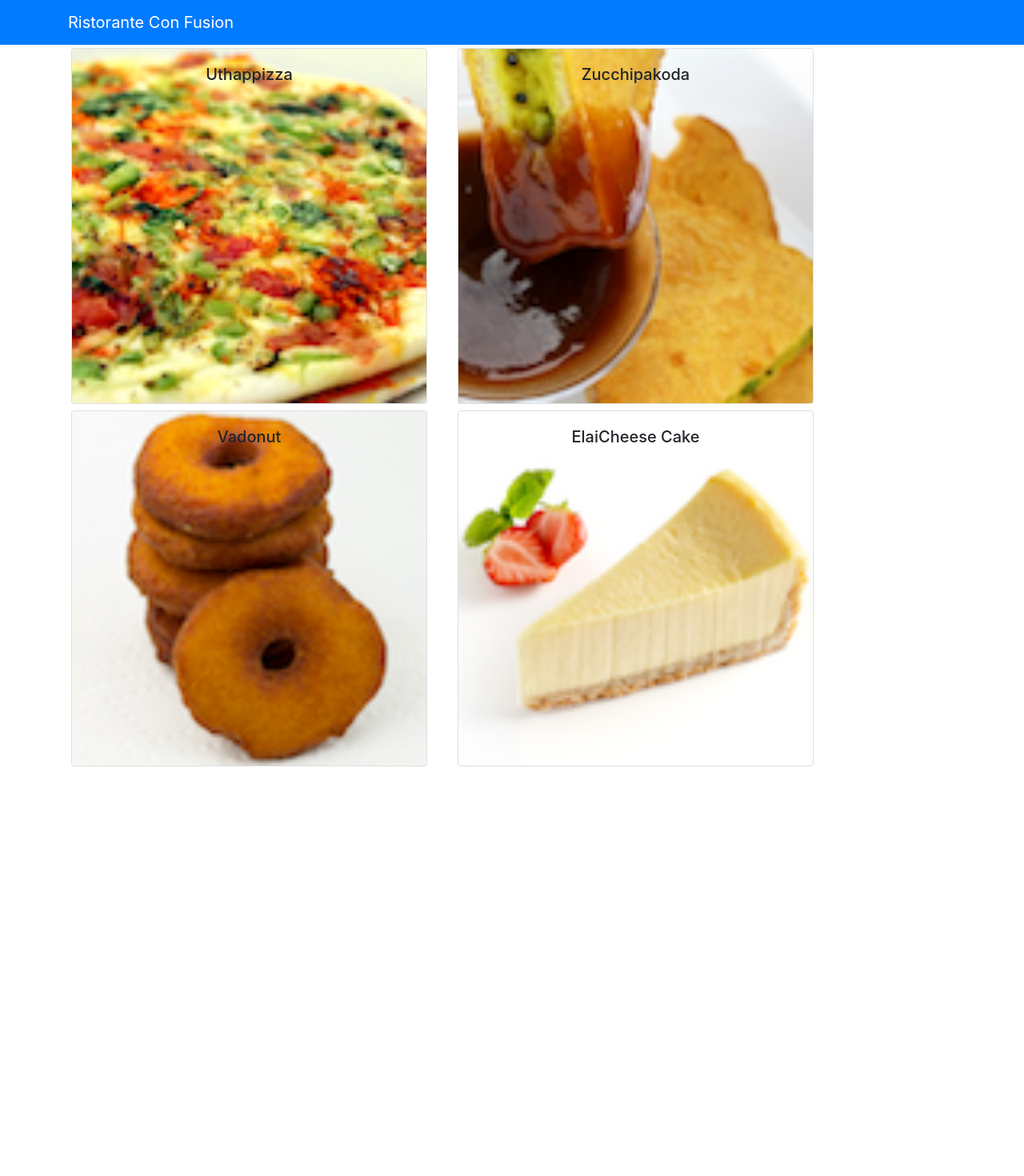
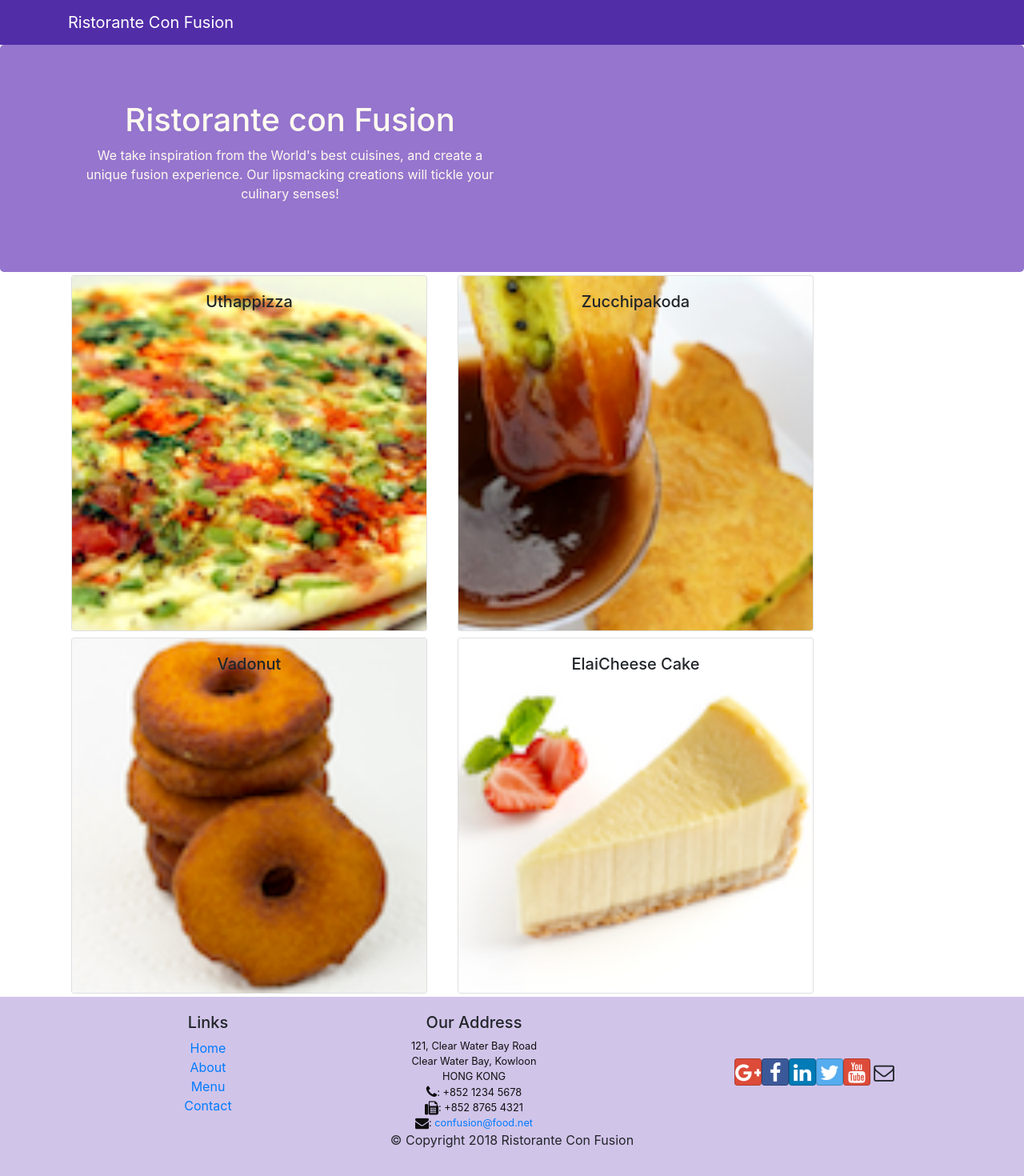
Before and after one commit to sah-arjun/RestaurantWebApp, a React (Create React App) app: page / in a window 1280 px wide. Shown: the top 1470 px of the page at 80% size. Before the commit the page ends 962 px from the top, so only its background shows below. Built offline with nearby package versions, Linux system fonts and the light colour scheme.

Commit message:
Added header and footer and updated compenent name

```diff
--- a/package.json
+++ b/package.json
@@ -4,6 +4,8 @@
   "private": true,
   "dependencies": {
     "bootstrap": "^4.2.1",
+    "bootstrap-social": "^5.1.1",
+    "font-awesome": "^4.7.0",
     "react": "^16.7.0",
     "react-dom": "^16.7.0",
     "react-popper": "^1.3.2",
--- a/src/App.css
+++ b/src/App.css
@@ -30,3 +30,37 @@
     transform: rotate(360deg);
   }
 }
+
+.row-header {
+  margin: 0px auto;
+  padding: 0px auto;
+}
+
+.row-content {
+  margin: 0px auto;
+  padding: 50px 0px 50px 0px;
+  border-bottom: 1px ridge;
+  min-height: 400px;
+}
+
+.footer {
+  background-color: #d1c4e9;
+  margin: 0px auto;
+  padding: 20px 0px 20px 0px;
+}
+.jumbotron {
+  padding: 70px 30px 70px 30px;
+  margin: 0px auto;
+  background: #9575cd;
+  color: floralwhite;
+}
+
+address {
+  font-size: 80%;
+  margin: 0px;
+  color: #0f0f0f;
+}
+
+.navbar-dark {
+  background-color: #512da8;
+}
--- a/src/App.js
+++ b/src/App.js
@@ -1,7 +1,7 @@
 import React, { Component } from "react";
 
 import "./App.css";
-import Main from "./components/MainComponent";
+import Main from "./components/Main";
 
 class App extends Component {
   render() {
--- /dev/null
+++ b/src/components/Footer.js
@@ -0,0 +1,90 @@
+import React from "react";
+
+const Footer = props => {
+  return (
+    <div className="footer">
+      <div className="container">
+        <div className="row justify-content-center">
+          <div className="col-4 offset-1 col-sm-2">
+            <h5>Links</h5>
+            <ul className="list-unstyled">
+              <li>
+                <a href="#">Home</a>
+              </li>
+              <li>
+                <a href="#">About</a>
+              </li>
+              <li>
+                <a href="#">Menu</a>
+              </li>
+              <li>
+                <a href="contactus.html">Contact</a>
+              </li>
+            </ul>
+          </div>
+          <div className="col-7 col-sm-5">
+            <h5>Our Address</h5>
+            <address>
+              121, Clear Water Bay Road
+              <br />
+              Clear Water Bay, Kowloon
+              <br />
+              HONG KONG
+              <br />
+              <i className="fa fa-phone fa-lg" />: +852 1234 5678
+              <br />
+              <i className="fa fa-fax fa-lg" />: +852 8765 4321
+              <br />
+              <i className="fa fa-envelope fa-lg" />:{" "}
+              <a href="mailto:confusion@food.net">confusion@food.net</a>
+            </address>
+          </div>
+          <div className="col-12 col-sm-4 align-self-center">
+            <div className="text-center">
+              <a
+                className="btn btn-social-icon btn-google"
+                href="http://google.com/+"
+              >
+                <i className="fa fa-google-plus" />
+              </a>
+              <a
+                className="btn btn-social-icon btn-facebook"
+                href="http://www.facebook.com/profile.php?id="
+              >
+                <i className="fa fa-facebook" />
+              </a>
+              <a
+                className="btn btn-social-icon btn-linkedin"
+                href="http://www.linkedin.com/in/"
+              >
+                <i className="fa fa-linkedin" />
+              </a>
+              <a
+                className="btn btn-social-icon btn-twitter"
+                href="http://twitter.com/"
+              >
+                <i className="fa fa-twitter" />
+              </a>
+              <a
+                className="btn btn-social-icon btn-google"
+                href="http://youtube.com/"
+              >
+                <i className="fa fa-youtube" />
+              </a>
+              <a className="btn btn-social-icon" href="mailto:">
+                <i className="fa fa-envelope-o" />
+              </a>
+            </div>
+          </div>
+        </div>
+        <div className="row justify-content-center">
+          <div className="col-auto">
+            <p>© Copyright 2018 Ristorante Con Fusion</p>
+          </div>
+        </div>
+      </div>
+    </div>
+  );
+};
+
+export default Footer;
--- /dev/null
+++ b/src/components/Header.js
@@ -0,0 +1,30 @@
+import React from "react";
+import { Navbar, NavbarBrand, Jumbotron } from "reactstrap";
+
+const Header = () => {
+  return (
+    <React.Fragment>
+      <Navbar dark>
+        <div className="container">
+          <NavbarBrand href="/">Ristorante Con Fusion</NavbarBrand>
+        </div>
+      </Navbar>
+      <Jumbotron>
+        <div className="container">
+          <div className="row row-header">
+            <div className="col-12 col-sm-6">
+              <h1>Ristorante con Fusion</h1>
+              <p>
+                We take inspiration from the World's best cuisines, and create a
+                unique fusion experience. Our lipsmacking creations will tickle
+                your culinary senses!
+              </p>
+            </div>
+          </div>
+        </div>
+      </Jumbotron>
+    </React.Fragment>
+  );
+};
+
+export default Header;
--- a/src/components/MainComponent.js
+++ b/src/components/Main.js
@@ -1,9 +1,10 @@
 import React, { Component } from "react";
-import { Navbar, NavbarBrand } from "reactstrap";
 
-import Menu from "./MenuComponent";
+import Menu from "./Menu";
 import { DISHES } from "../shared/dishes";
-import DishDetail from "./DishdetailComponent";
+import DishDetail from "./Dishdetail";
+import Header from "./Header";
+import Footer from "./Footer";
 
 class Main extends Component {
   constructor(props) {
@@ -21,11 +22,7 @@
   render() {
     return (
       <div>
-        <Navbar dark color="primary">
-          <div className="container">
-            <NavbarBrand href="/">Ristorante Con Fusion</NavbarBrand>
-          </div>
-        </Navbar>
+        <Header />
         <div className="container">
           <Menu
             dishes={this.state.dishes}
@@ -39,6 +36,7 @@
             }
           />
         </div>
+        <Footer />
       </div>
     );
   }
```
Also changed, not shown: src/index.js (+9 -7 lines), src/components/Dishdetail.js (renamed from src/components/DishdetailComponent.js), src/components/Menu.js (renamed from src/components/MenuComponent.js), 1 other file (tests, documents, lock files or other folders).
